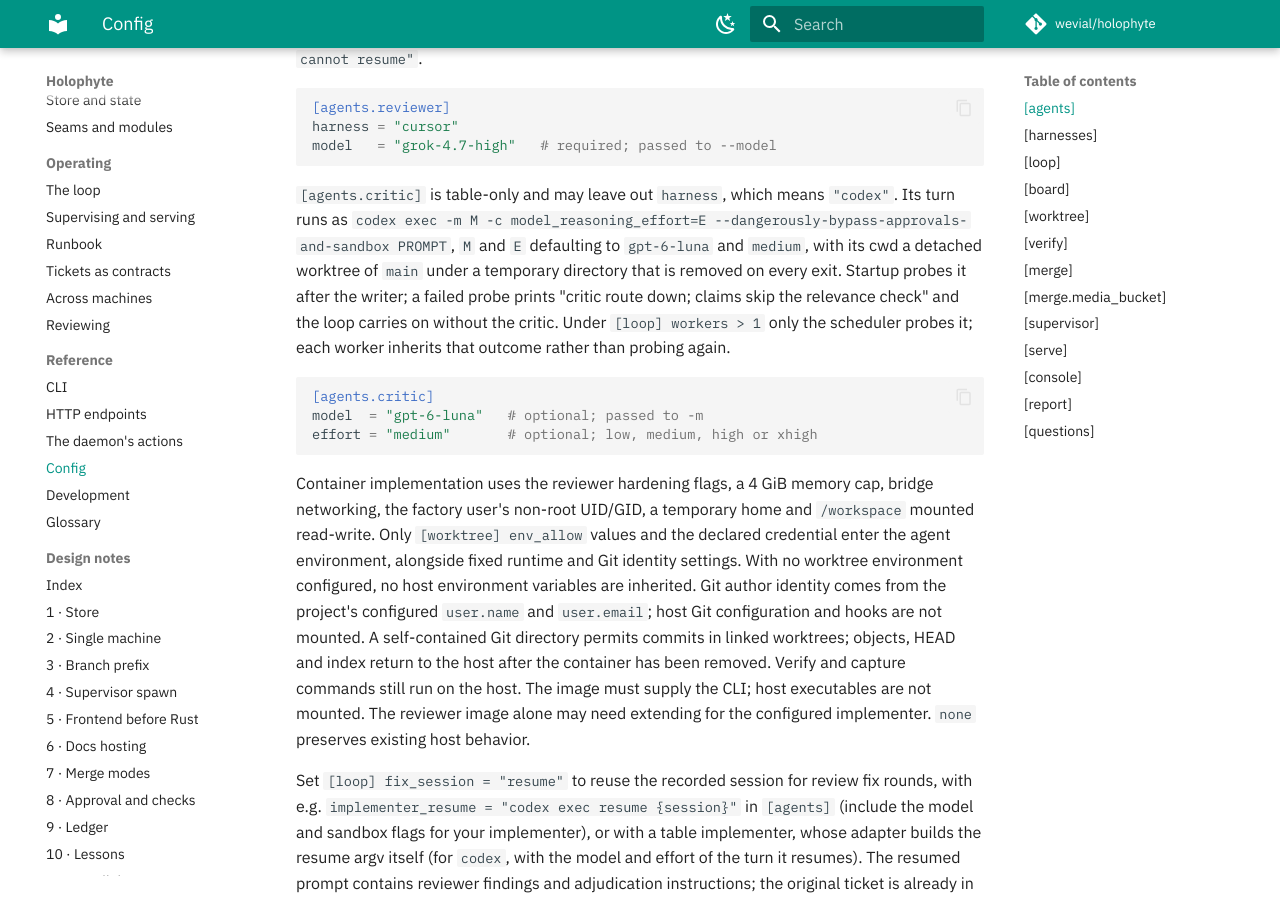
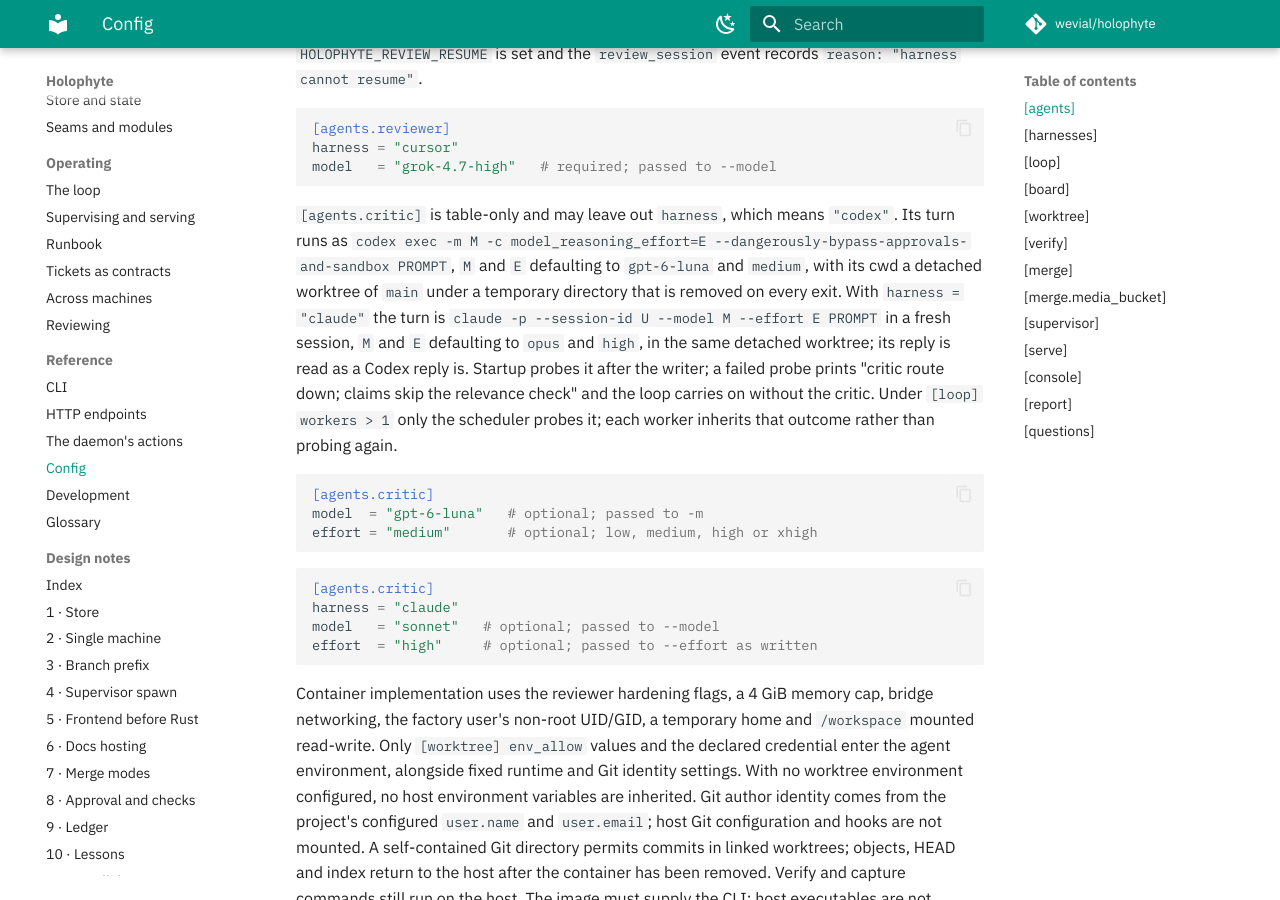
Before and after one commit to wevial/holophyte, an MkDocs documentation site: the page built from docs/config.md, in a window 1280 px wide and 900 px high, scrolled down 5544 px. Built offline with MkDocs 1.6.1 and Material for MkDocs 9.7.7, drawn with Linux system fonts in a browser that asks for light colours; comment, search, counter and statistics services are not loaded; some of the changed text lies outside the part shown.

Commit message:
docs(config): name the Claude critic route (HOLO-38)
ADDRESS thread 2: docs/config.md listed claude for implementer only and
described [agents.critic] as Codex-only. The critic option row now names
harness "claude" with its opus/high defaults beside Codex's, the harness
support list gives claude the critic role, and the critic section gives
the claude -p turn with an example table.

````diff
--- a/docs/config.md
+++ b/docs/config.md
@@ -67,7 +67,7 @@ implementer's command and isolation settings.
 | `reviewer` | Default: Hardened Codex review container | Non-empty command string, or the table `[agents.reviewer]` with `harness` `"codex"` and optional `model` and `effort` (default `"gpt-5.6-sol"`, `"medium"`; effort one of `"low"`, `"medium"`, `"high"`, `"xhigh"`), or `harness` `"cursor"` or `"devin"` with a required `model` and no `effort`; override only to supply an independent review route outside the container. |
 | `adjudicator` | Default: Hardened Codex review container | Non-empty command string, or the table `[agents.adjudicator]` as for `reviewer`; change to supply a separate adjudication route. |
 | `writer` | Default: Active implementer route | Non-empty command string for PR titles, descriptions and fix-round refreshes. Probed at startup; a failed probe is reported and writing uses the implementer. |
-| `critic` | Default: Absent (no critic) | Only the table `[agents.critic]`, with optional `harness` (`"codex"`, the default), `model` (default `"gpt-6-luna"`) and `effort` (default `"medium"`; one of `"low"`, `"medium"`, `"high"`, `"xhigh"`); a command string is refused. Set it to give a cheap model a seat for judging whether a queued ticket is still relevant. Probed at startup in a throwaway detached checkout of `main`; a failed probe is reported and turns the critic off for the loop's life without stopping it. |
+| `critic` | Default: Absent (no critic) | Only the table `[agents.critic]`, with optional `harness` (`"codex"`, the default, or `"claude"`), `model` and `effort` (`codex`: default `"gpt-6-luna"`, `"medium"`, effort one of `"low"`, `"medium"`, `"high"`, `"xhigh"`; `claude`: default `"opus"`, `"high"`); a command string is refused. Set it to give a cheap model a seat for judging whether a queued ticket is still relevant. Probed at startup in a throwaway detached checkout of `main`; a failed probe is reported and turns the critic off for the loop's life without stopping it. |
 | `review_model` | Default: `"gpt-5.6-sol"` | Non-empty Codex model ID; change for a different container review model. |
 | `review_effort` | Default: `"medium"` | `"low"`, `"medium"`, `"high"`, `"xhigh"`; change the container review reasoning effort. |
 | `implementer_isolation` | Default: `"none"` | `"container"` isolates turns and live probes. Optional table form: `{ backend = "container", memory = "4g", writable = true }`; memory is a positive integer with `m` or `g` suffix; writable controls the workspace mount. |
@@ -104,7 +104,7 @@ budget_scale = 1.5
 A role can instead be a table naming a harness adapter in
 `holophyte/harness.py`. Only `implementer`, `reviewer`, `adjudicator` and
 `critic` may be tables, and only for a role the harness supports; today that
-is `claude` for `implementer`, `codex` for `implementer`, `reviewer`,
+is `claude` for `implementer` and `critic`, `codex` for `implementer`, `reviewer`,
 `adjudicator` and `critic`, `devin` for `implementer`, `reviewer` and
 `adjudicator`, and `cursor` for `reviewer` and `adjudicator`. Unknown keys, an unknown harness, a role the harness does not
 serve, or an option the harness requires or refuses are startup errors.
@@ -223,7 +223,10 @@ model   = "grok-4.7-high"   # required; passed to --model
 `"codex"`. Its turn runs as `codex exec -m M -c model_reasoning_effort=E
 --dangerously-bypass-approvals-and-sandbox PROMPT`, `M` and `E` defaulting to
 `gpt-6-luna` and `medium`, with its cwd a detached worktree of `main` under a
-temporary directory that is removed on every exit. Startup probes it after the
+temporary directory that is removed on every exit. With `harness = "claude"`
+the turn is `claude -p --session-id U --model M --effort E PROMPT` in a fresh
+session, `M` and `E` defaulting to `opus` and `high`, in the same detached
+worktree; its reply is read as a Codex reply is. Startup probes it after the
 writer; a failed probe prints "critic route down; claims skip the relevance
 check" and the loop carries on without the critic. Under `[loop] workers > 1`
 only the scheduler probes it; each worker inherits that outcome rather than
@@ -233,6 +236,13 @@ probing again.
 [agents.critic]
 model  = "gpt-6-luna"   # optional; passed to -m
 effort = "medium"       # optional; low, medium, high or xhigh
+```
+
+```toml
+[agents.critic]
+harness = "claude"
+model   = "sonnet"   # optional; passed to --model
+effort  = "high"     # optional; passed to --effort as written
 ```
 
 Container implementation uses the reviewer hardening flags, a 4 GiB memory cap,
````
